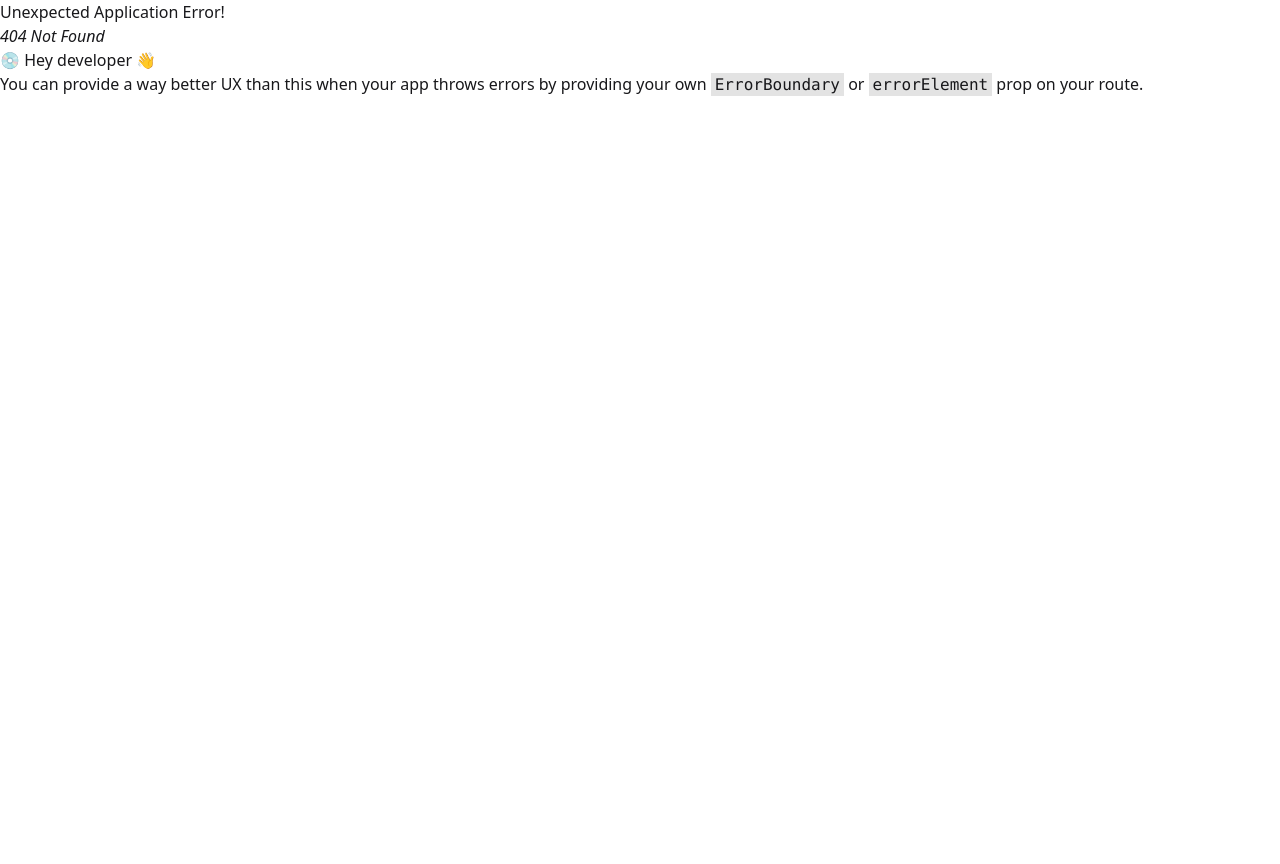
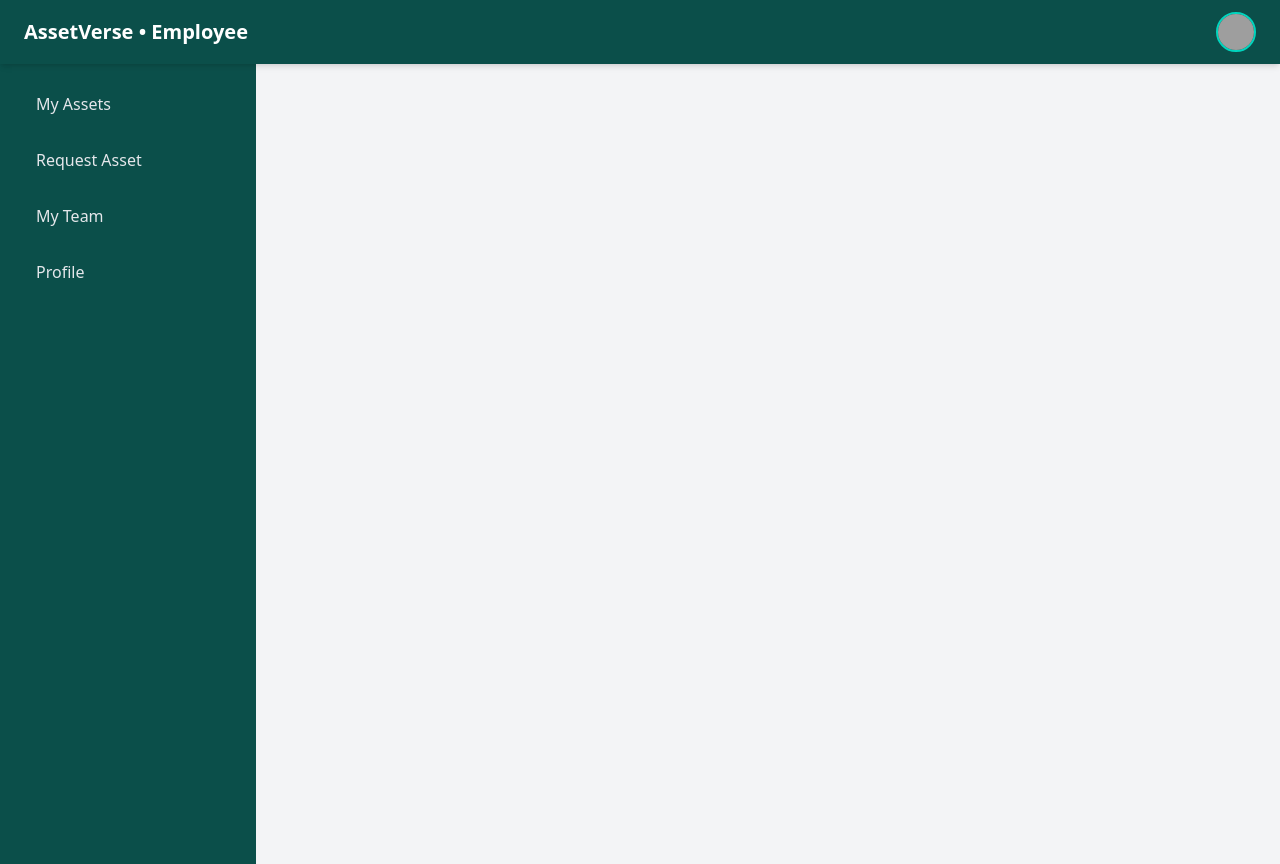
Before and after one commit to Nabil112233-ops/asset-manage-client, a React (Vite) app: page /employee_dashboard in a window 1280 px wide. Before the commit this address had no page. Before the commit the page ends 800 px from the top, so only its background shows below. Built offline with nearby package versions, Linux system fonts and the light colour scheme; grey boxes are pictures that could not be loaded.

Commit message:
Employee dashboard is designed with corporate look.

```diff
--- /dev/null
+++ b/src/Layouts/Employee Layouts/EmployeeDashboardLayout.jsx
@@ -0,0 +1,20 @@
+import React from 'react';
+import EmployeeNavbar from './EmployeeNavbar';
+import EmployeeSidebar from './EmployeeSidebar';
+import { Outlet } from 'react-router';
+
+const EmployeeDashboardLayout = () => {
+    return (
+        <div className="min-h-screen bg-gray-100">
+            <EmployeeNavbar></EmployeeNavbar>
+            <div className="flex">
+                <EmployeeSidebar></EmployeeSidebar>
+                <main className="flex-1 p-6">
+                    <Outlet />
+                </main>
+            </div>
+        </div>
+    );
+};
+
+export default EmployeeDashboardLayout;
--- /dev/null
+++ b/src/Layouts/Employee Layouts/EmployeeNavbar.jsx
@@ -0,0 +1,37 @@
+import React from 'react';
+import { Link } from 'react-router';
+
+const EmployeeNavbar = () => {
+    return (
+        <div className="navbar bg-teal-900 text-white px-6 shadow-md">
+            <div className="flex-1">
+                <h1 className="text-xl font-bold">AssetVerse • Employee</h1>
+            </div>
+
+            {/* Mobile Dropdown */}
+            <div className="dropdown dropdown-end md:hidden">
+                <label tabIndex={0} className="btn btn-ghost">
+                    Menu
+                </label>
+                <ul
+                    tabIndex={0}
+                    className="dropdown-content menu bg-teal-800 text-white rounded-box w-52 mt-3 p-2 shadow"
+                >
+                    <li><Link to="/employee/assets">My Assets</Link></li>
+                    <li><Link to="/employee/request">Request Asset</Link></li>
+                    <li><Link to="/employee/team">My Team</Link></li>
+                    <li><Link to="/employee/profile">Profile</Link></li>
+                </ul>
+            </div>
+
+            {/* Profile */}
+            <img
+                className="w-10 h-10 rounded-full border-2 border-teal-400 ml-4"
+                src="https://i.pravatar.cc/100"
+                alt="profile"
+            />
+        </div>
+    );
+};
+
+export default EmployeeNavbar;
--- /dev/null
+++ b/src/Layouts/Employee Layouts/EmployeeSidebar.jsx
@@ -0,0 +1,22 @@
+import React from 'react';
+import { NavLink } from 'react-router';
+
+const EmployeeSidebar = () => {
+    const linkClass = ({ isActive }) =>
+        `block px-5 py-3 rounded-lg transition ${isActive
+            ? "bg-teal-700 text-white"
+            : "text-gray-200 hover:bg-teal-800"
+        }`;
+    return (
+        <aside className="w-64 bg-teal-900 min-h-screen p-4 hidden md:block">
+            <nav className="space-y-2">
+                <NavLink to="/employee/assets" className={linkClass}>My Assets</NavLink>
+                <NavLink to="/employee/request" className={linkClass}>Request Asset</NavLink>
+                <NavLink to="/employee/team" className={linkClass}>My Team</NavLink>
+                <NavLink to="/employee/profile" className={linkClass}>Profile</NavLink>
+            </nav>
+        </aside>
+    );
+};
+
+export default EmployeeSidebar;
--- a/src/Routes/Router.jsx
+++ b/src/Routes/Router.jsx
@@ -9,6 +9,7 @@ import AddAsset from "../Features/HR Dashboard/Components/AddAsset";
 import AllRequest from "../Features/HR Dashboard/Components/AllRequest";
 import MyEmployee from "../Features/HR Dashboard/Components/MyEmployee";
 import UpgradePackage from "../Features/HR Dashboard/Components/UpgradePackage";
+import EmployeeDashboardLayout from "../Layouts/Employee Layouts/EmployeeDashboardLayout";
 
 export const router = createBrowserRouter([
   {
@@ -54,5 +55,14 @@ export const router = createBrowserRouter([
         Component: UpgradePackage
       }
     ]
+  },
+  {
+    path: 'employee_dashboard',
+    Component: EmployeeDashboardLayout,
+    children: [
+      {
+        index: true,
+      }
+    ]
   }
 ]);
```
